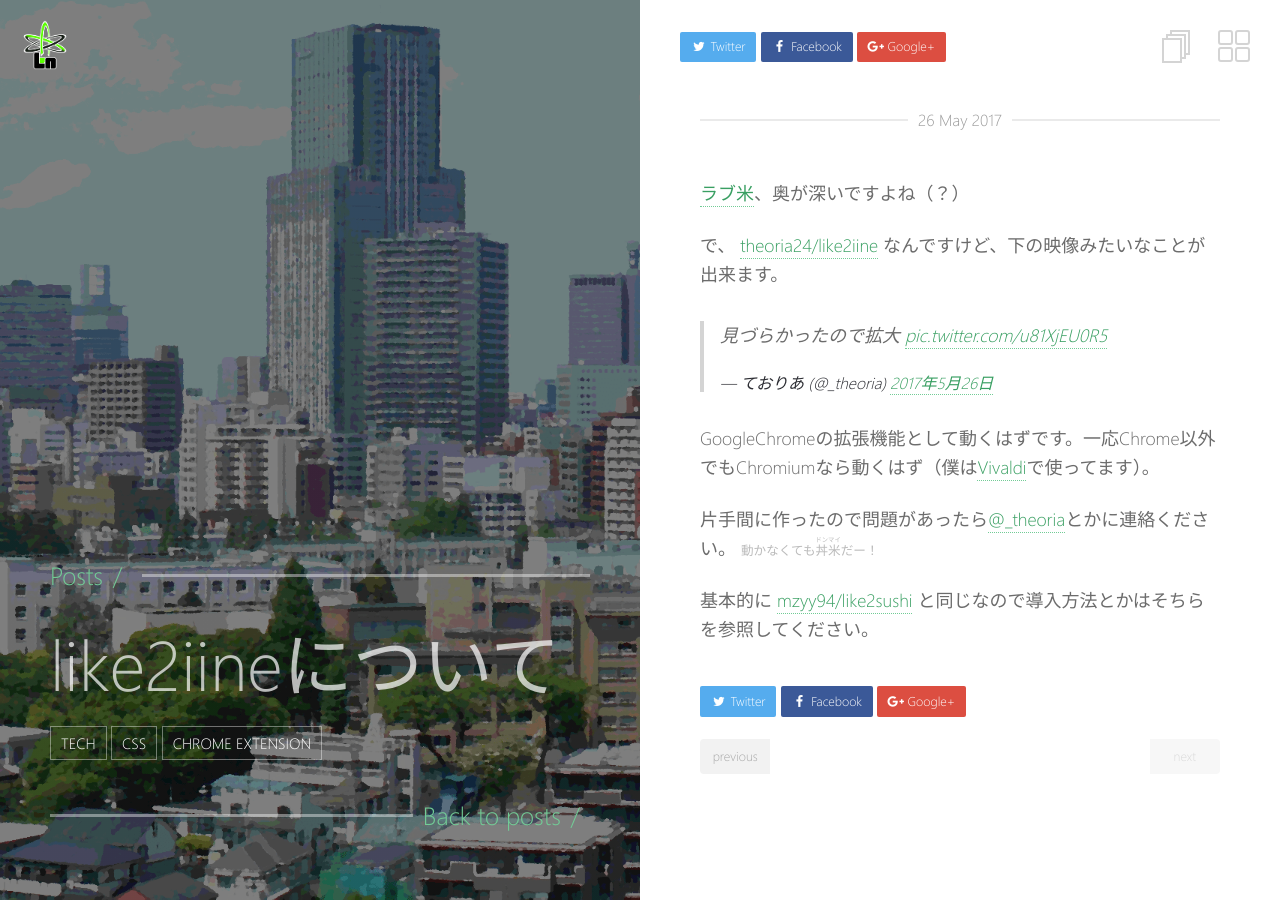
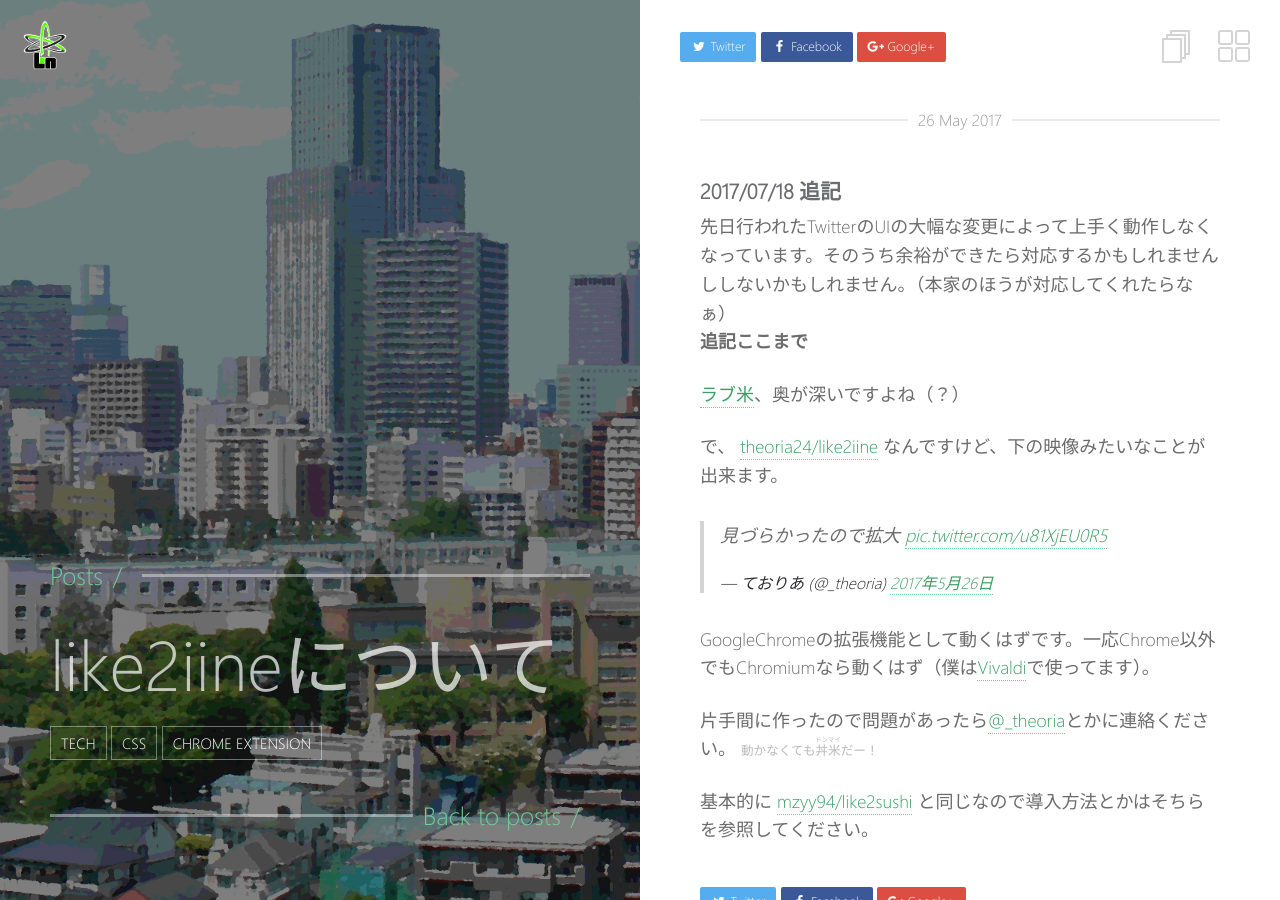
Before and after one commit to theoria24/theoria24.github.io, a Jekyll site: the page built from _posts/2017-5-26-like2iine.md, in a window 1280 px wide. Built offline with Jekyll 4.4.1, drawn with Linux system fonts in a browser that asks for light colours; some web fonts are replaced; comment, search, counter and statistics services are not loaded.

Commit message:
like2iine追記

```diff
--- a/_posts/2017-5-26-like2iine.md
+++ b/_posts/2017-5-26-like2iine.md
@@ -11,6 +11,10 @@ key:
   - like2iine
   - ラブ米
 ---
+### 2017/07/18 追記
+先日行われたTwitterのUIの大幅な変更によって上手く動作しなくなっています。そのうち余裕ができたら対応するかもしれませんししないかもしれません。（本家のほうが対応してくれたらなぁ）
+***追記ここまで***
+
 [ラブ米](http://love-kome.com/){:target="_blank"}、奥が深いですよね（？）
 
 で、 [theoria24/like2iine](https://github.com/theoria24/like2iine){:target="_blank"} なんですけど、下の映像みたいなことが出来ます。
```
